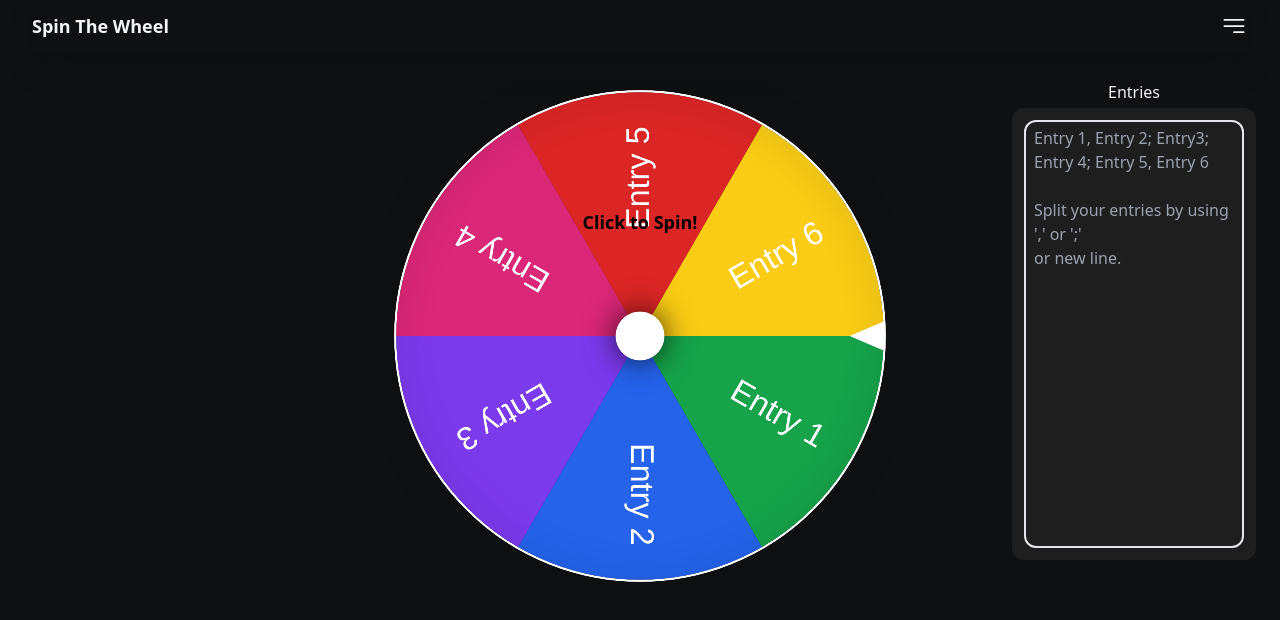
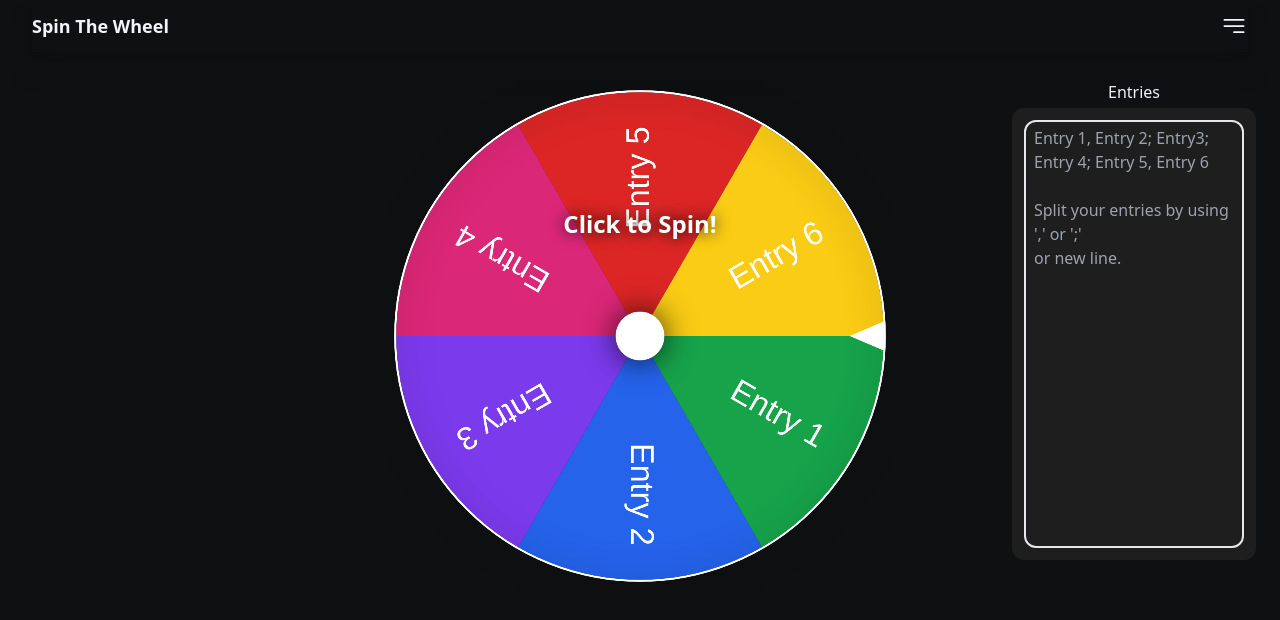
Before and after one commit to ajvejko/WheelOfFortune, a Vue app: page / in a window 1280 px wide. Shown: the top 620 px of the page. Built offline with nearby package versions, Linux system fonts and the light colour scheme.

Commit message:
added Click to Spin for the wheel

```diff
--- a/src/components/Wheel.vue
+++ b/src/components/Wheel.vue
@@ -15,7 +15,7 @@ const innerCtx = ref<CanvasRenderingContext2D | null>(null);
 const outerCtx = ref<CanvasRenderingContext2D | null>(null);
 const dpr = window.devicePixelRatio || 1;
 const showWinner = ref(false);
-let isSpinning = false;
+let isSpinning = ref(false);
 let spinAngle = 0;
 
 // Function to get the 2D context from a canvas element
@@ -232,7 +232,7 @@ const drawOuterWheel = (
 };
 
 const animateSpin = () => {
-  if (!innerCtx.value || !innerCanvas.value || isSpinning) {
+  if (!innerCtx.value || !innerCanvas.value || isSpinning.value) {
     return;
   }
   spinWheel(innerCtx.value, innerCanvas.value, spinTime.value);
@@ -262,7 +262,7 @@ const spinWheel = (
   let currentTime = startTime;
   let randomized = false;
 
-  isSpinning = true;
+  isSpinning.value = true;
 
   const customEaseInOutCubic = (progress: number, factor: number): number => {
     const p = progress < 0.5 ? 1.8 * progress : 1.8 * (progress - 1);
@@ -325,13 +325,17 @@ const removeEntry = (): void => {
 };
 
 const handleClose = (): void => {
-  isSpinning = false;
+  isSpinning.value = false;
   showWinner.value = false;
 };
 </script>
 
 <template>
-  <div class="relative flex items-center justify-center" @click="animateSpin">
+  <div
+    class="relative flex items-center justify-center"
+    :class="isSpinning ? 'cursor-default' : 'cursor-pointer'"
+    @click="animateSpin"
+  >
     <canvas width="500" height="500" ref="innerCanvas"></canvas>
 
     <!-- 2nd canvas to render static parts, helps with performance on retina screens,
@@ -342,7 +346,9 @@ const handleClose = (): void => {
       class="absolute"
       ref="outerCanvas"
     ></canvas>
-    <span class="absolute top-1/4 text-lg font-bold text-black"
+    <span
+      v-if="!isSpinning"
+      class="wheel_title absolute top-1/4 select-none text-2xl font-bold text-white"
       >Click to Spin!</span
     >
   </div>
@@ -354,3 +360,8 @@ const handleClose = (): void => {
     {{ currentWinner }}
   </WinnerPanel>
 </template>
+<style scoped>
+.wheel_title {
+  text-shadow: 0 0 15px #000;
+}
+</style>
```
